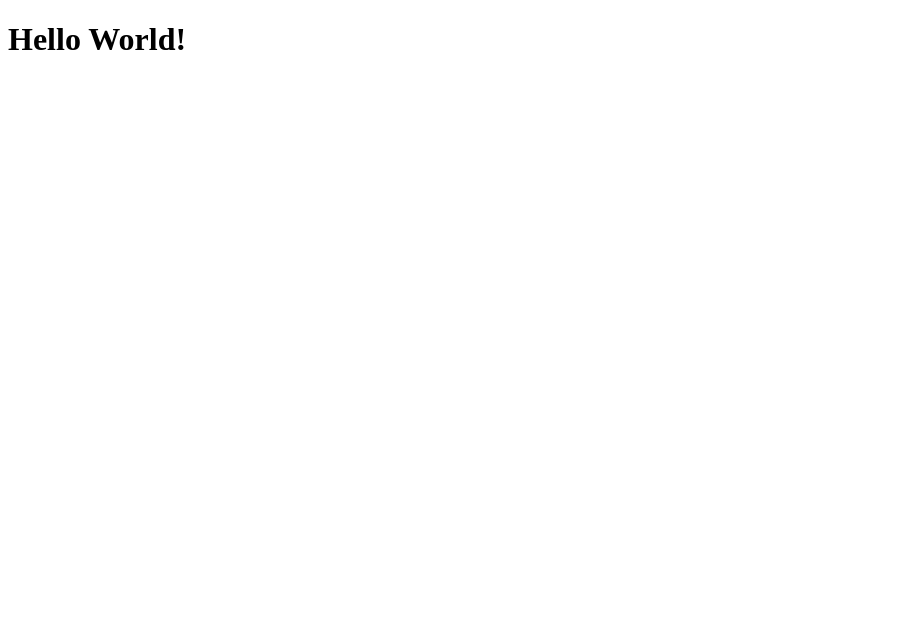
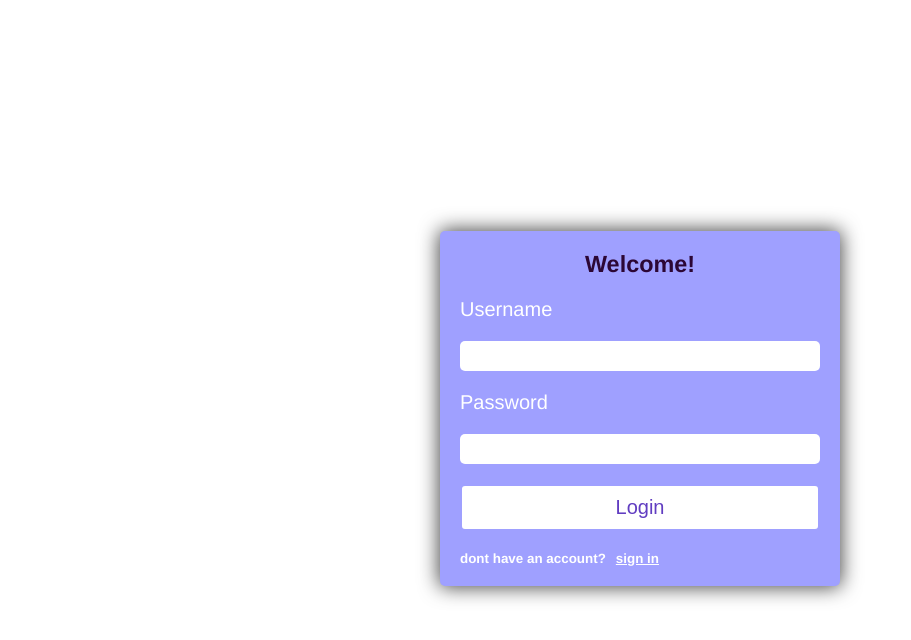
Before and after one commit to aminezouari52/proxym-task-management, a React app: page / in a window 1280 px wide. Shown: the top 640 px of the page, without its empty margins (0-911 px from the left). Built offline with nearby package versions, Linux system fonts and the light colour scheme.

Commit message:
login UI

```diff
--- a/src/App.js
+++ b/src/App.js
@@ -1,7 +1,14 @@
 import React from 'react'
 
+import Login from './components/Login/Login'
+import classes from './App.module.css'
+
 function App() {
-  return <h1>Hello World!</h1>
+  return (
+    <div className={classes.app}>
+      <Login />
+    </div>
+  )
 }
 
 export default App
--- /dev/null
+++ b/src/App.module.css
@@ -0,0 +1,13 @@
+* {
+    box-sizing: border-box;
+}
+
+.app {
+    display: flex;
+    justify-content: center;
+    align-items: center;
+    font-family: Helvetica;
+    height: 100vh;
+    margin: 0;
+    overflow: hidden;
+}
--- /dev/null
+++ b/src/components/Login/Login.js
@@ -0,0 +1,21 @@
+import React from 'react'
+
+import classes from './Login.module.css'
+
+const Login = () => {
+  return (
+    <form className={classes.container}>
+      <h3>Welcome!</h3>
+      <label htmlFor="login">Username</label>
+      <input type="textarea" id="login"></input>
+      <label htmlFor="password">Password</label>
+      <input type="password" id="password"></input>
+      <button type="submit">Login</button>
+      <h6>
+        dont have an account?<span>sign in</span>
+      </h6>
+    </form>
+  )
+}
+
+export default Login
--- /dev/null
+++ b/src/components/Login/Login.module.css
@@ -0,0 +1,55 @@
+.container {
+    display: flex;
+    justify-content: center;
+    flex-direction: column;
+    width: 90vw;
+    background-color: #9fa0ff;
+    color: #fff;
+    font-size: 20px;
+    border-radius: 5px;
+    padding: 10px;
+    max-width: 400px;
+    box-shadow: 0px 0px 20px 1px rgba(0,0,0,0.75);
+}
+
+.container * {
+    margin: 10px;
+}
+
+.container h3{
+    color: #2c0735;
+    text-align: center;
+}
+
+.container input {
+    font-size: 20px;
+    height: 30px;
+    border: none;
+    border-radius: 5px;
+}
+
+.container input:focus, input:active {
+    outline: none;
+}
+
+.container button {
+    background-color: #fff;
+    border: 2px solid #9fa0ff;
+    color: #613dc1;
+    font-size: 20px;
+    border-radius: 5px;
+    transition: all 0.3s ease;
+    cursor: pointer;
+    padding: 10px;
+}
+
+.container button:hover {
+    background-color: #613dc1;
+    color: #fff;
+    transition: all 0.3s ease;
+}
+
+.container span {
+    cursor: pointer;
+    text-decoration: underline;
+}
```
Also changed, not shown: src/components/Home/Home.js (added), src/components/Home/Home.module.css (added), 1 other file (tests, documents, lock files or other folders).
